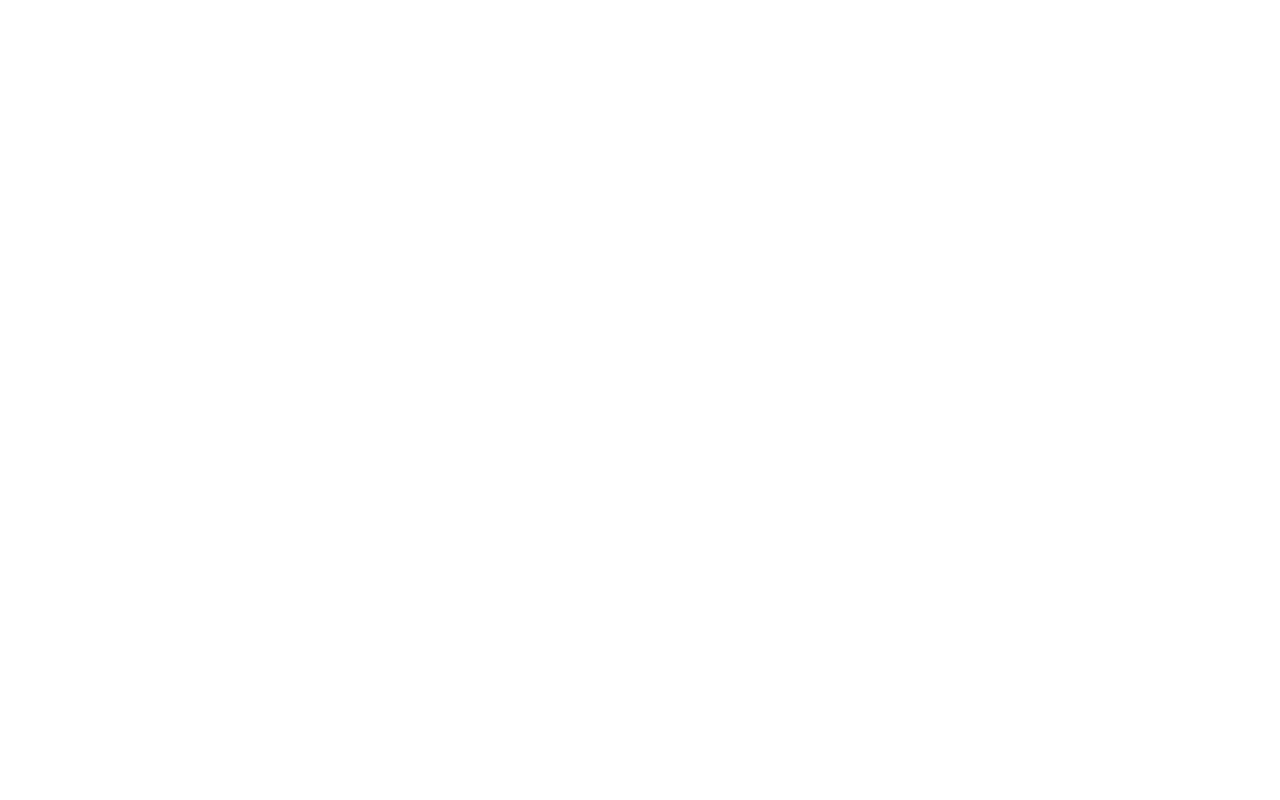
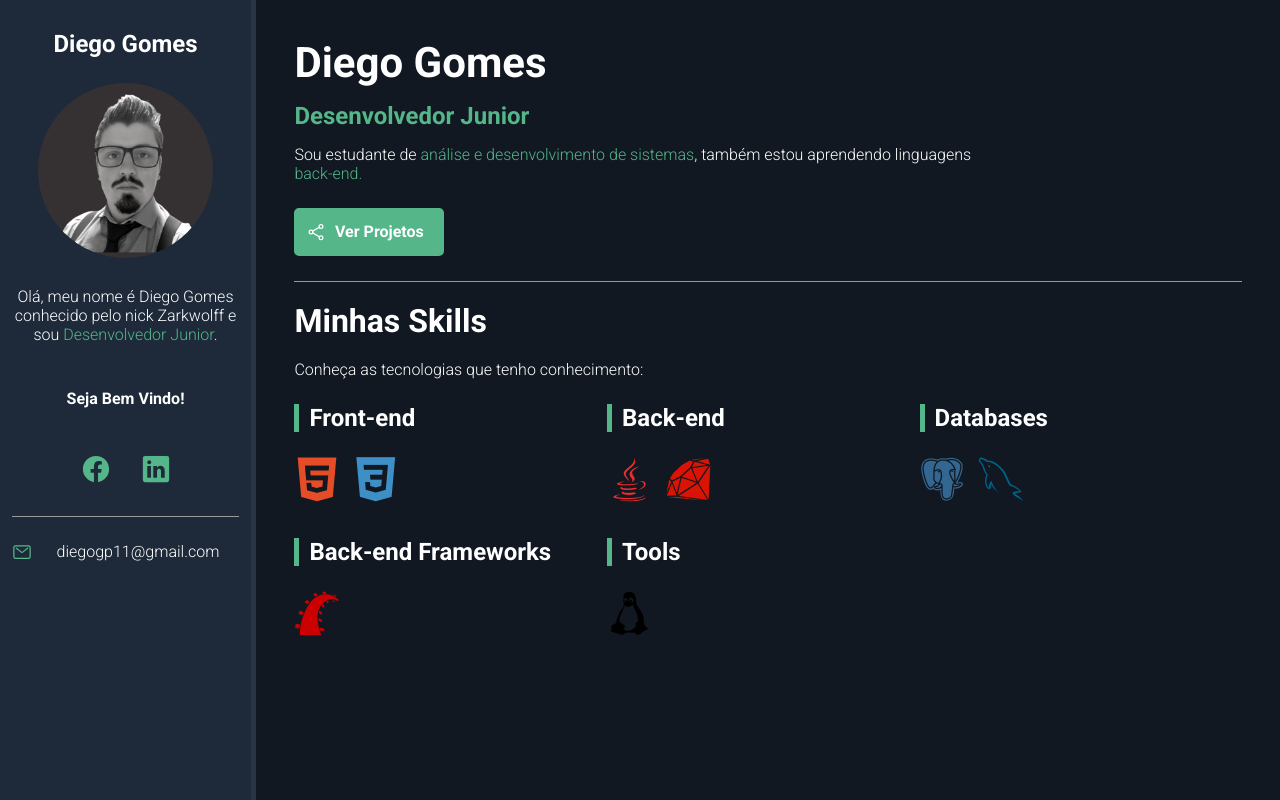
Before and after one commit to Zarkwolff/zarkwolff.github.io, a plain HTML site: page index.html in a window 1280 px wide. Drawn offline with nearby package versions, Linux system fonts and the light colour scheme.

Commit message:
Finalizando o portifólio

```diff
--- /dev/null
+++ b/css/styles.css
@@ -0,0 +1,241 @@
+/* Reset */
+*{
+    padding: 0;
+    margin: 0;
+    font-family: 'Roboto', sans-serif;
+    box-sizing: border-box;
+}
+
+/* Variables */
+
+:root {
+    --main-color:#54B689;
+    --main-text-color: #FFF;
+    --border-color: #999;
+    --bio-bg-color: #1E2A3A;
+    --bio-border-color: #293544;
+    --about-bg-color: #111821;
+}
+
+/* General */
+.highlight{
+    color: var(--main-color);
+}
+
+/* Containers */
+#container{
+    display: flex;
+    flex-direction: row;
+    color: var(--main-text-color);
+}
+
+#bio-container{
+    flex: 1 1 20%;
+    min-height: 100vh;
+    background-color: var(--bio-bg-color);
+    text-align: center;
+    padding: 30px 12px;
+    border-right: 5px solid var(--bio-border-color);
+}
+
+#about-container{
+    flex: 1 1 80%;
+    min-height: 100vh;
+    background-color: var(--about-bg-color);
+    padding: 3%;
+}
+
+/* Bio container */
+
+#bio-container h2{
+    margin-bottom: 25px;
+}
+
+#bio-container p{
+    margin-bottom: 20%;
+}
+
+#bio-container #welcome-text{
+    font-weight: bold;
+}
+
+#bio-image{
+    width: 175px;
+    height: 175px;
+    border-radius: 50%;
+    margin-bottom: 25px;
+}
+
+#social-container{
+    display: flex;
+    justify-content: center;
+    list-style: none;
+    border-bottom: 1px solid var(--border-color);
+    margin-bottom: 25px;
+    padding-bottom: 25px;
+}
+
+#social-container li{
+    flex: 1 1 0;
+    max-width: 60px;
+}
+
+#social-container a{
+    color: var(--main-color);
+    font-size: 30px;
+}
+
+#email-container{
+    display: flex;
+    justify-content: center;
+}
+
+#email-container ion-icon,
+#email-container a{
+    flex: 1 1 0;
+}
+
+#email-container a{
+    color: var(--main-text-color);
+    text-decoration: none;
+    max-width: 225px;
+}
+
+#email-container ion-icon{
+    color: var(--main-color);
+    font-size: 20px;
+    margin-right: 5px;
+    max-width: 20px;
+}
+
+/* about container */
+
+#name{
+    font-size: 42px;
+    margin-bottom: 15px;
+}
+
+#title{
+    font-size: 24px;
+    margin-bottom: 15px;
+    font-weight: bold;
+}
+
+.description{
+    max-width: 75%;
+    margin-bottom: 10px;
+}
+
+#btn-projects{
+    font-weight: bold;
+    font-size: 16px;
+    color: var(--main-text-color);
+    background-color: var(--main-color);
+    border: 2px solid var(--main-color);
+    border-radius: 5px;
+    text-decoration: none;
+    transition: .5s;
+    margin: 25px 0;
+    padding: 12px 10px;
+    width: 150px;
+    text-align: center;
+    display: flex;
+}
+
+#btn-projects ion-icon,
+#btn-projects span{
+    flex: 1 1 0;
+}
+
+#btn-projects ion-icon{
+    font-size: 20px;
+    max-width: 20px;
+}
+
+#btn-projects:hover{
+    background-color: transparent;
+}
+
+#skills-section-title{
+    border-top: 1px solid var(--border-color);
+    padding-top: 20px;
+    margin-bottom: 20px;
+    font-size: 32px;
+}
+
+#skills-container{
+    display: flex;
+    flex-wrap: wrap;
+    margin-top: 25px;
+}
+
+.skills-box{
+    flex: 1 1 33%;
+    max-width: 33%;
+    margin-bottom: 35px;
+}
+
+.skills-title{
+    font-size: 24px;
+    margin-bottom: 25px;
+    font-weight: bold;
+    padding-left: 10px;
+    border-left: 5px solid var(--main-color);
+}
+
+.skills-box i{
+    font-size: 45px;
+    margin-right: 10px;
+}
+
+/* Mobile */
+
+@media(max-width: 450px){
+
+    #container {
+        flex-direction: column;
+    }
+
+    #bio-container {
+        min-height: auto;
+        border-right: none;
+        border-bottom: 5px solid var(--border-color);
+    }
+
+    #bio-container h2 {
+        display: none;
+    }
+
+    #bio-container p {
+        max-width: 60%;
+        margin: 10px auto;
+    }
+
+    #about-container {
+        text-align: center;
+        padding: 30px;
+    }
+
+    #about-container .description {
+        margin: 10px auto;
+        max-width: 100%;
+        line-height: 26px;
+    }
+
+    #btn-projects {
+        margin: 20px auto;
+    }
+
+    .skills-box {
+        flex: 1 1 100%;
+        max-width: 100%;
+        margin-bottom: 40px;
+        text-align: left;
+    }
+
+    .skills-box {
+        font-size: 60px;
+    }
+
+
+}
--- a/index.html
+++ b/index.html
@@ -4,9 +4,83 @@
     <meta charset="UTF-8">
     <meta http-equiv="X-UA-Compatible" content="IE=edge">
     <meta name="viewport" content="width=device-width, initial-scale=1.0">
-    <title>Portifólio Zarkwolff - Diego Gomes</title>
+    <title>Portifólio Diego Gomes</title>
+
+    <!--Google Fonts-->
+    <link rel="preconnect" href="https://fonts.googleapis.com">
+    <link rel="preconnect" href="https://fonts.gstatic.com" crossorigin>
+    <link href="https://fonts.googleapis.com/css2?family=Roboto:ital,wght@0,300;0,700;0,900;1,300;1,700;1,900&display=swap" rel="stylesheet">
+
+    <!--Dev Icon Fonts-->
+    <link rel="stylesheet" href="https://cdn.jsdelivr.net/gh/devicons/devicon@v2.15.1/devicon.min.css">
+
+    <!--CSS do Projeto-->
+    <link rel="stylesheet" href="css/styles.css">
+
 </head>
 <body>
+    <main id="container">
+        <aside id="bio-container">
+            <h2>Diego Gomes</h2>
+            <img id="bio-image" src="img/Minha foto.png" alt="Diego Gomes">
+            <p>Olá, meu nome é Diego Gomes conhecido pelo nick Zarkwolff e sou <span class="highlight">Desenvolvedor Junior</span>.</p>
+            <p id="welcome-text">Seja Bem Vindo!</p>
+            <ul id="social-container">
+                <li><a href="https://www.facebook.com/diego.gomespinto/" target="_blank"><ion-icon name="logo-facebook"></ion-icon></a></li>
+                <li><a href="https://www.linkedin.com/in/diego-gomes11/" target="_blank"><ion-icon name="logo-linkedin"></ion-icon></a></li>
+            </ul>
+            <div id="email-container">
+                <ion-icon name="mail-outline"></ion-icon><a href="mailto:diegogp11@gmail.com">diegogp11@gmail.com</a>
+            </div>
+        </aside>
+
+        <section id="about-container">
+            <h1 id="name">Diego Gomes</h1>
+            <p id="title"><span class="highlight">Desenvolvedor Junior</span></p>
+            <p class="description">Sou estudante de <span class="highlight">análise e desenvolvimento de
+                sistemas</span>, também estou aprendendo linguagens <span class="highlight">back-end.
+                </span></p>
+            <a href="https://github.com/Zarkwolff" id="btn-projects"><ion-icon name="share-social-outline">
+            </ion-icon><span>Ver Projetos</span></a>
+            <h2 id="skills-section-title">Minhas Skills</h2>
+            <p class="description">Conheça as tecnologias que tenho conhecimento:</p>
+
+            <div id="skills-container">
+                <div class="skills-box">
+                    <p class="skills-title">Front-end</p>
+                    <i class="devicon-html5-plain colored"></i>
+                    <i class="devicon-css3-plain colored"></i>
+                </div>
+
+                <div class="skills-box">
+                    <p class="skills-title">Back-end</p>
+                    <i class="devicon-java-plain colored"></i>
+                    <i class="devicon-ruby-plain colored"></i>
+                </div>
+
+                <div class="skills-box">
+                    <p class="skills-title">Databases</p>
+                    <i class="devicon-postgresql-plain colored"></i>
+                    <i class="devicon-mysql-plain colored"></i>
+                </div>
+
+                <div class="skills-box">
+                    <p class="skills-title">Back-end Frameworks</p>
+                    <i class="devicon-rails-plain colored"></i>
+                </div>
+
+                <div class="skills-box">
+                    <p class="skills-title">Tools</p>
+                    <i class="devicon-linux-plain colored"></i>
+                </div>
+            </div>
+
+        </section>
+    </main>
+
+    <!--Ion Icons-->
+    <script type="module" src="https://unpkg.com/ionicons@5.5.2/dist/ionicons/ionicons.esm.js"></script>
+    <script nomodule src="https://unpkg.com/ionicons@5.5.2/dist/ionicons/ionicons.js"></script>
 
 </body>
 </html>
```
Also changed, not shown: img/Minha foto.png (added).
